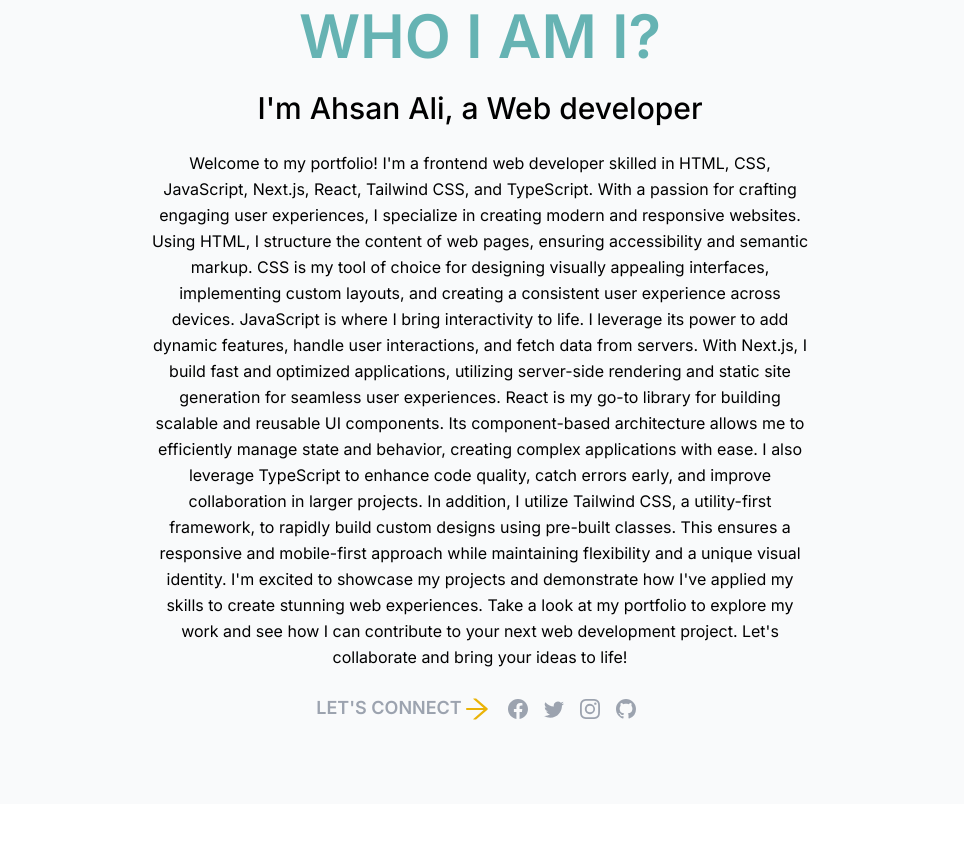
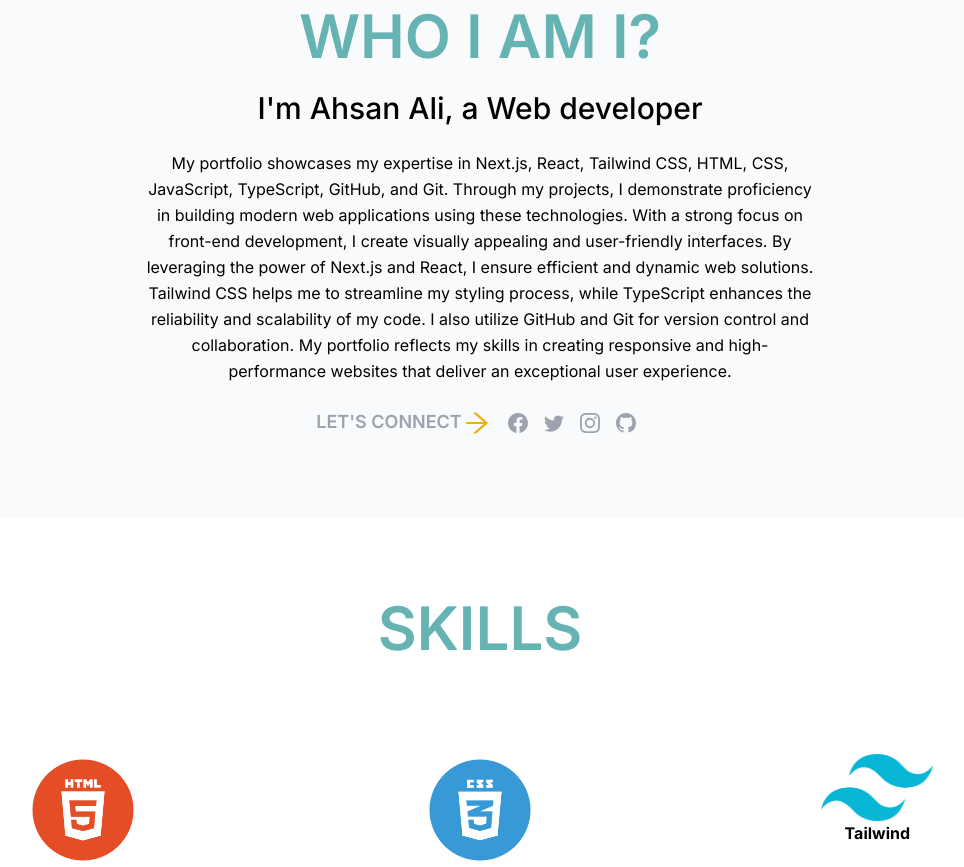
Before and after one commit to ahsanali7893/Portfolio, a Next.js app: page / in a window 1280 px wide. Shown: the part 720-1587 px from the top of the page, without its empty margins (160-1124 px from the left). Built offline with nearby package versions, Linux system fonts and the light colour scheme.

Commit message:
initial changes

```diff
--- a/src/components/About/page.tsx
+++ b/src/components/About/page.tsx
@@ -15,32 +15,19 @@ const About = () => {
               I&apos;m Ahsan Ali, a Web developer
             </h4>
             <p className="pt-6 font-body text-center leading-relaxed text-grey-20">
-              Welcome to my portfolio! I&apos;m a frontend web developer skilled in
-              HTML, CSS, JavaScript, Next.js, React, Tailwind CSS, and
-              TypeScript. With a passion for crafting engaging user experiences,
-              I specialize in creating modern and responsive websites. Using
-              HTML, I structure the content of web pages, ensuring accessibility
-              and semantic markup. CSS is my tool of choice for designing
-              visually appealing interfaces, implementing custom layouts, and
-              creating a consistent user experience across devices. JavaScript
-              is where I bring interactivity to life. I leverage its power to
-              add dynamic features, handle user interactions, and fetch data
-              from servers. With Next.js, I build fast and optimized
-              applications, utilizing server-side rendering and static site
-              generation for seamless user experiences. React is my go-to
-              library for building scalable and reusable UI components. Its
-              component-based architecture allows me to efficiently manage state
-              and behavior, creating complex applications with ease. I also
-              leverage TypeScript to enhance code quality, catch errors early,
-              and improve collaboration in larger projects. In addition, I
-              utilize Tailwind CSS, a utility-first framework, to rapidly build
-              custom designs using pre-built classes. This ensures a responsive
-              and mobile-first approach while maintaining flexibility and a
-              unique visual identity. I&apos;m excited to showcase my projects and
-              demonstrate how I&apos;ve applied my skills to create stunning web
-              experiences. Take a look at my portfolio to explore my work and
-              see how I can contribute to your next web development project.
-              Let&apos;s collaborate and bring your ideas to life!
+              My portfolio showcases my expertise in Next.js, React, Tailwind
+              CSS, HTML, CSS, JavaScript, TypeScript, GitHub, and Git. Through
+              my projects, I demonstrate proficiency in building modern web
+              applications using these technologies. With a strong focus on
+              front-end development, I create visually appealing and
+              user-friendly interfaces. By leveraging the power of Next.js and
+              React, I ensure efficient and dynamic web solutions. Tailwind CSS
+              helps me to streamline my styling process, while TypeScript
+              enhances the reliability and scalability of my code. I also
+              utilize GitHub and Git for version control and collaboration. My
+              portfolio reflects my skills in creating responsive and
+              high-performance websites that deliver an exceptional user
+              experience.
             </p>
             <div className="flex flex-col justify-center pt-6 sm:flex-row lg:justify-center">
               <div className="flex justify-center sm:justify-start">
```
